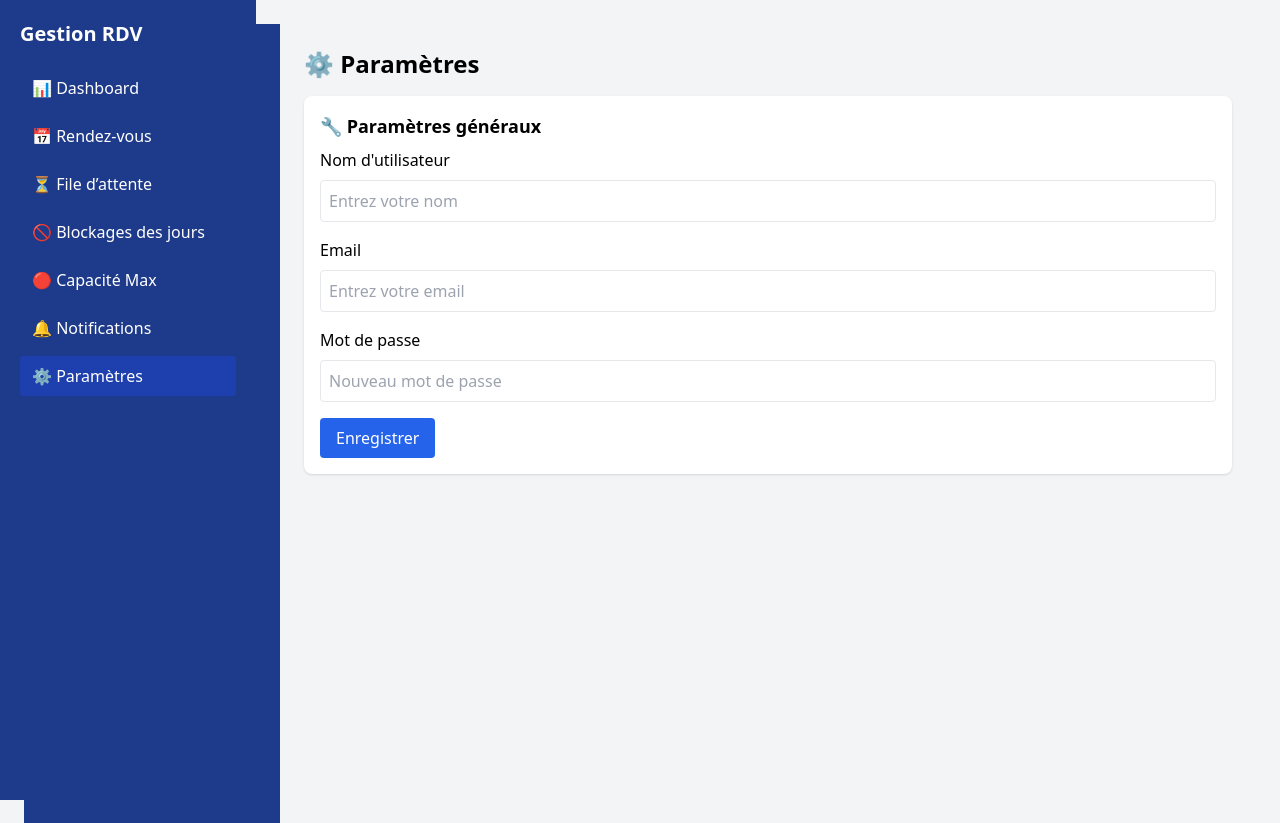
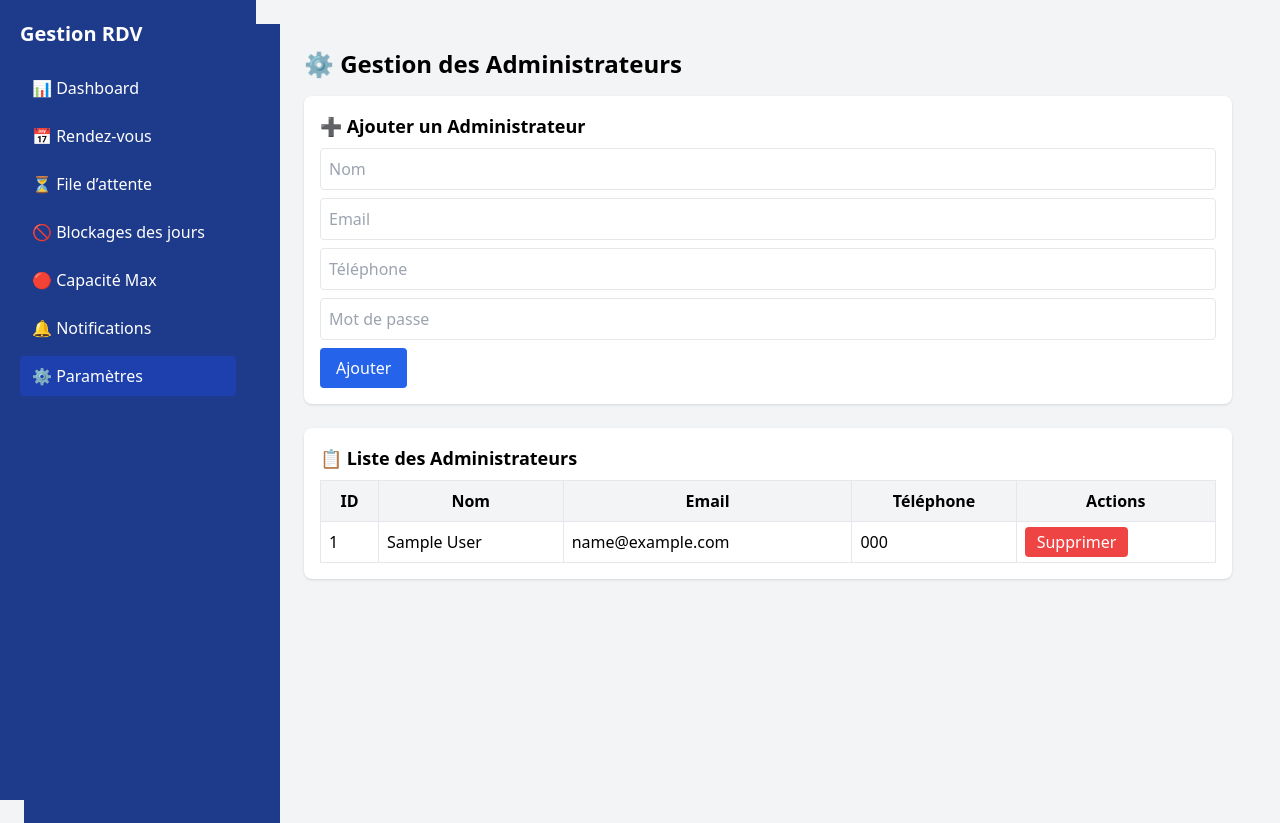
Before and after one commit to MOHA-BENOUDA/Gestion-de-file-d-attente, a PHP site: page /para.php in a window 1280 px wide. Shown: the top 823 px of the page. Run offline with PHP 8.4, Linux system fonts and the light colour scheme; tables that the repository leaves empty or names only in its code hold one stand-in row (values such as "Sample post"); some libraries are stand-ins or nearby versions.

Commit message:
il reste quelque modification

```diff
--- a/Admin/para.php
+++ b/Admin/para.php
@@ -1,38 +1,86 @@
+<?php
+include '../includes/config.php'; // Assurez-vous d'avoir une connexion à la base de données
+
+// Ajouter un administrateur
+if ($_SERVER["REQUEST_METHOD"] == "POST" && isset($_POST['ajouter_admin'])) {
+    $nom = $_POST['nom'];
+    $email = $_POST['email'];
+    $telephone = $_POST['telephone'];
+    $mot_de_passe = $_POST['mot_de_passe'];
+
+    $sql = "INSERT INTO administrateurs (nom, email, telephone, mot_de_passe) VALUES (?, ?, ?, ?)";
+    $stmt = $conn->prepare($sql);
+    $stmt->bind_param("ssss", $nom, $email, $telephone, $mot_de_passe);
+    $stmt->execute();
+}
+
+// Supprimer un administrateur
+if (isset($_GET['supprimer'])) {
+    $id = $_GET['supprimer'];
+    $conn->query("DELETE FROM administrateurs WHERE id = $id");
+    header("Location: para.php");
+    exit();
+}
+
+// Récupérer la liste des administrateurs
+$result = $conn->query("SELECT * FROM administrateurs");
+?>
+
 <!DOCTYPE html>
 <html lang="fr">
 <head>
     <meta charset="UTF-8">
     <meta name="viewport" content="width=device-width, initial-scale=1.0">
-    <title>Paramètres - Gestion des RDV</title>
+    <title>Gestion des Administrateurs</title>
     <script src="https://cdn.tailwindcss.com"></script>
 </head>
 <body class="bg-gray-100 p-6">
 <div class="flex">
-    <!-- Sidebar -->
     <div class="w-64 bg-blue-900 min-h-screen p-6 text-white">
         <?php include 'sidebar.php'; ?>
     </div>
+    <main class="flex-1 p-6">
+        <h1 class="text-2xl font-bold mb-4">⚙ Gestion des Administrateurs</h1>
 
-    <!-- Contenu principal -->
-    <main class="flex-1 p-6">
-    <h1 class="text-2xl font-bold mb-4">⚙ Paramètres</h1>
+        <div class="bg-white p-4 shadow rounded-lg mb-6">
+            <h2 class="text-lg font-bold mb-2">➕ Ajouter un Administrateur</h2>
+            <form method="POST">
+                <input type="text" name="nom" class="w-full p-2 border rounded mb-2" placeholder="Nom" required>
+                <input type="email" name="email" class="w-full p-2 border rounded mb-2" placeholder="Email" required>
+                <input type="text" name="telephone" class="w-full p-2 border rounded mb-2" placeholder="Téléphone" required>
+                <input type="password" name="mot_de_passe" class="w-full p-2 border rounded mb-2" placeholder="Mot de passe" required>
+                <button type="submit" name="ajouter_admin" class="bg-blue-600 text-white px-4 py-2 rounded">Ajouter</button>
+            </form>
+        </div>
 
-    <div class="bg-white p-4 shadow rounded-lg">
-        <h2 class="text-lg font-bold mb-2">🔧 Paramètres généraux</h2>
-        <form>
-            <label class="block mb-2">Nom d'utilisateur</label>
-            <input type="text" class="w-full p-2 border rounded mb-4" placeholder="Entrez votre nom">
-
-            <label class="block mb-2">Email</label>
-            <input type="email" class="w-full p-2 border rounded mb-4" placeholder="Entrez votre email">
-
-            <label class="block mb-2">Mot de passe</label>
-            <input type="password" class="w-full p-2 border rounded mb-4" placeholder="Nouveau mot de passe">
-
-            <button type="submit" class="bg-blue-600 text-white px-4 py-2 rounded">Enregistrer</button>
-        </form>
-     </div>
+        <div class="bg-white p-4 shadow rounded-lg">
+            <h2 class="text-lg font-bold mb-2">📋 Liste des Administrateurs</h2>
+            <table class="w-full border-collapse border border-gray-200">
+                <thead>
+                    <tr class="bg-gray-100">
+                        <th class="border p-2">ID</th>
+                        <th class="border p-2">Nom</th>
+                        <th class="border p-2">Email</th>
+                        <th class="border p-2">Téléphone</th>
+                        <th class="border p-2">Actions</th>
+                    </tr>
+                </thead>
+                <tbody>
+                    <?php while ($row = $result->fetch_assoc()) { ?>
+                        <tr>
+                            <td class="border p-2"><?php echo $row['id']; ?></td>
+                            <td class="border p-2"><?php echo $row['nom']; ?></td>
+                            <td class="border p-2"><?php echo $row['email']; ?></td>
+                            <td class="border p-2"><?php echo $row['telephone']; ?></td>
+                            <td class="border p-2">
+                                <a href="?supprimer=<?php echo $row['id']; ?>" class="bg-red-500 text-white px-3 py-1 rounded">Supprimer</a>
+                            </td>
+                        </tr>
+                    <?php } ?>
+                </tbody>
+            </table>
+        </div>
     </main>
-    </div>
+</div>
 </body>
 </html>
```
Also changed, not shown: Admin/file.php (+11 -5 lines), User/suivi.php (+18 -4 lines).
